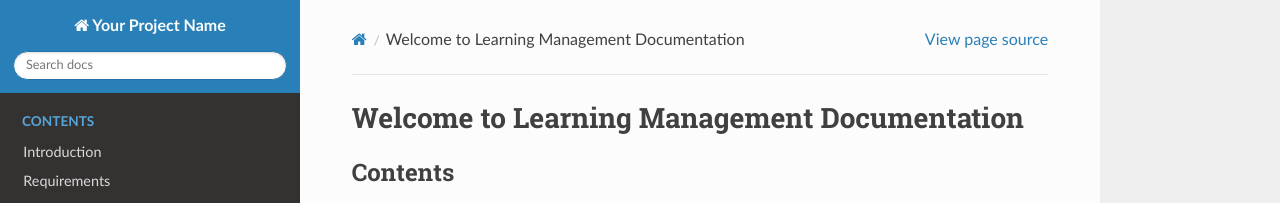
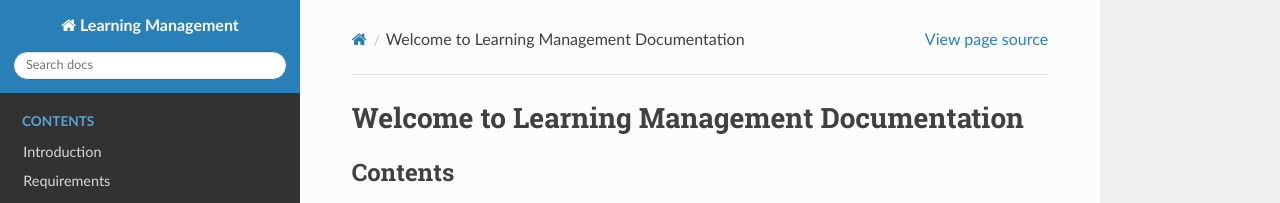
Before and after one commit to vanHeemstraSystems/learning-management, a Sphinx documentation site: the page built from docs/source/index.rst, in a window 1280 px wide. Shown: the top 203 px of the page. Built offline with Sphinx 7.4.7 and the Read the Docs theme 3.1.0, drawn with Linux system fonts in a browser that asks for light colours.

Commit message:
Update conf.py

```diff
--- a/docs/source/conf.py
+++ b/docs/source/conf.py
@@ -1,7 +1,7 @@
 # Configuration file for the Sphinx documentation builder.
 
 # -- Project information -----------------------------------------------------
-project = 'Your Project Name'
+project = 'Learning Management'
 copyright = '2025 - present, van Heemstra Systems'
 author = 'Willem van Heemstra'
 
```
